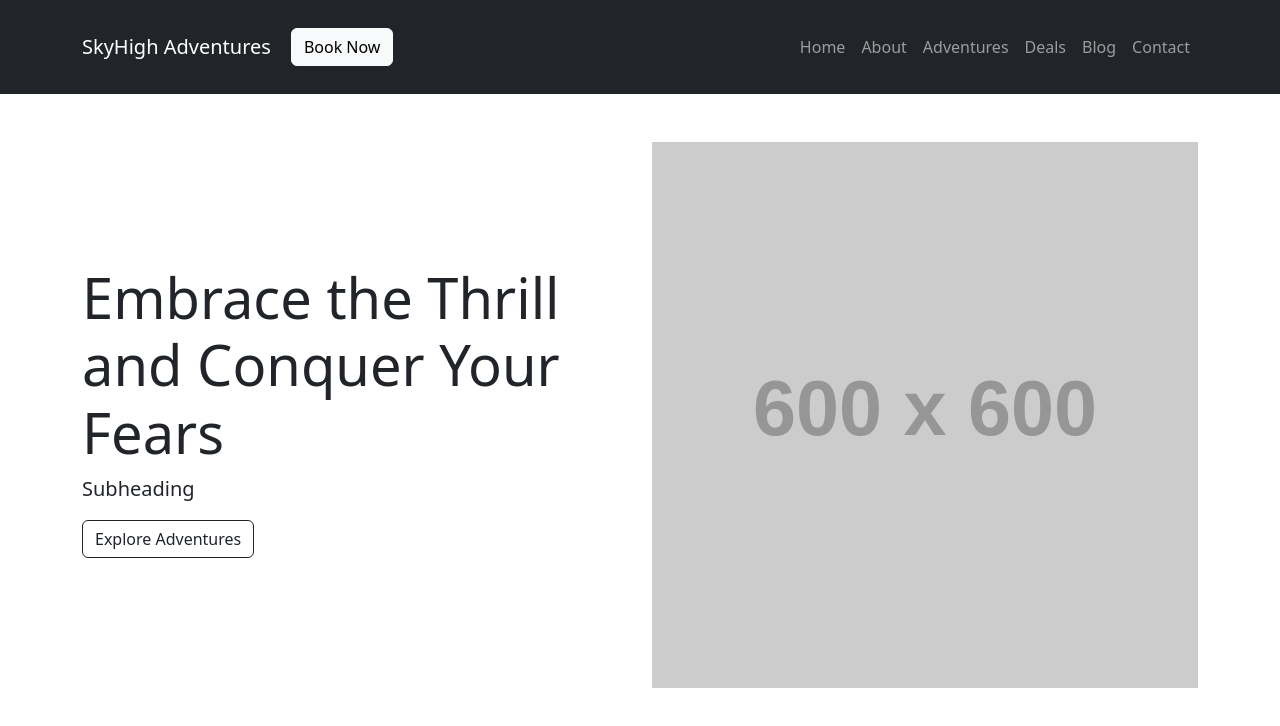
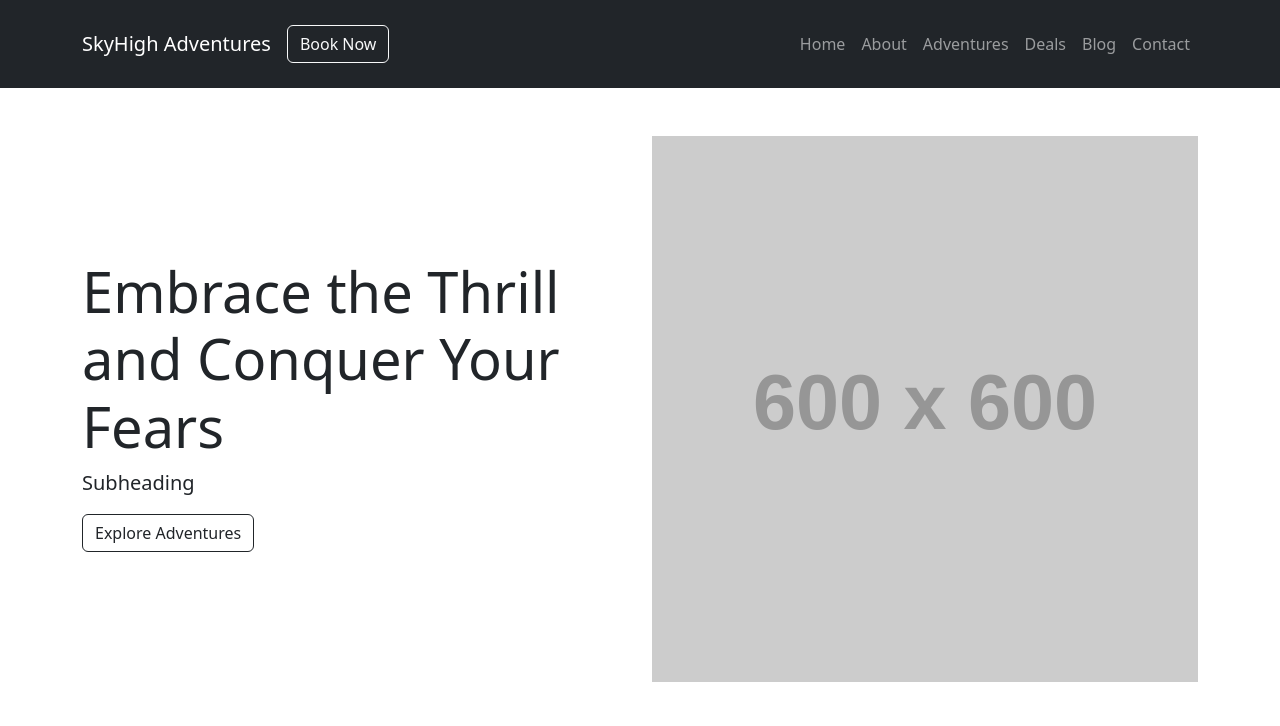
Before and after one commit to nguy1067/Week-4, a plain HTML site: page index.html in a window 1280 px wide. Drawn offline with nearby package versions, Linux system fonts and the light colour scheme; files that its build step writes are made by us from their sources; placeholder pictures from the web are drawn by us.

Commit message:
updated buttons

```diff
--- a/index.html
+++ b/index.html
@@ -16,7 +16,11 @@
                     <span class="navbar-toggler-icon"></span>
                 </button>
                 <div class="collapse navbar-collapse" id="navbarNav">
-                    <a href="#" class="btn btn-light m-1">Book Now</a>
+
+                    <div>
+                        <a href="#" class="btn btn-outline-light">Book Now</a>
+                    </div>
+
 
                     <ul class="navbar-nav ms-auto">
 
```
